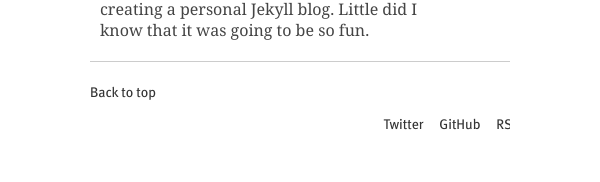
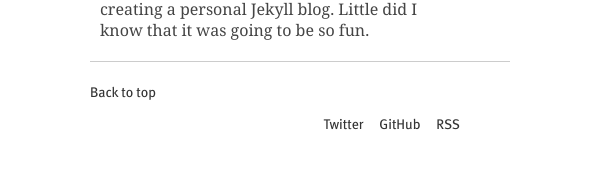
Before and after one commit to aacyun/jianxioy.github.com, a Jekyll site: the page built from index.html, in a window 600 px wide. Shown: the part 880-1062 px from the top of the page. Built offline with Jekyll 4.4.1, drawn with Linux system fonts in a browser that asks for light colours; Markdown is read by kramdown in place of the engine named in the settings.

Commit message:
Testing phone.

```diff
--- a/static/css/layout.css
+++ b/static/css/layout.css
@@ -224,7 +224,7 @@ a:hover {
 		}
 		.offsite-links {
 			position: relative;
-			right: 50px;
+			left: -50px;
 			bottom: 10px;
 		}
 	}
```
